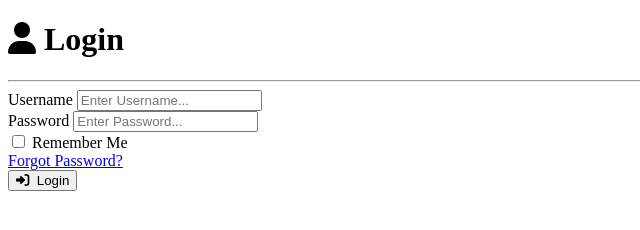
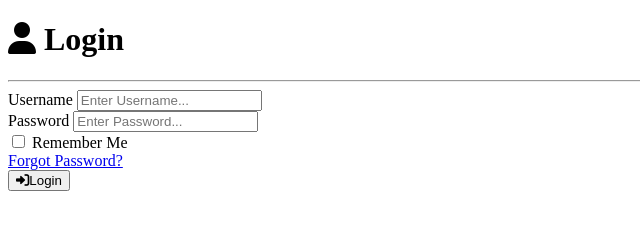
Before and after one commit to joelsajichacko/html-css, a plain HTML site: page tailwind login page.html in a window 1280 px wide. Shown: the full height of the page, 0-640 px from the left. Drawn offline with Linux system fonts and the light colour scheme.

Commit message:
Update tailwind login page.html

```diff
--- a/tailwind login page.html
+++ b/tailwind login page.html
@@ -55,7 +55,7 @@
             type="submit"
             class="border-2 border-indigo-700 bg-indigo-700 text-white py-1 w-full rounded-md hover:bg-transparent hover:text-indigo-700 font-semibold"
           >
-            <i class="fa-solid fa-right-to-bracket"></i>&nbsp;&nbsp;Login
+            <i class="fa-solid fa-right-to-bracket"></i>Login
           </button>
         </div>
       </div>
```
